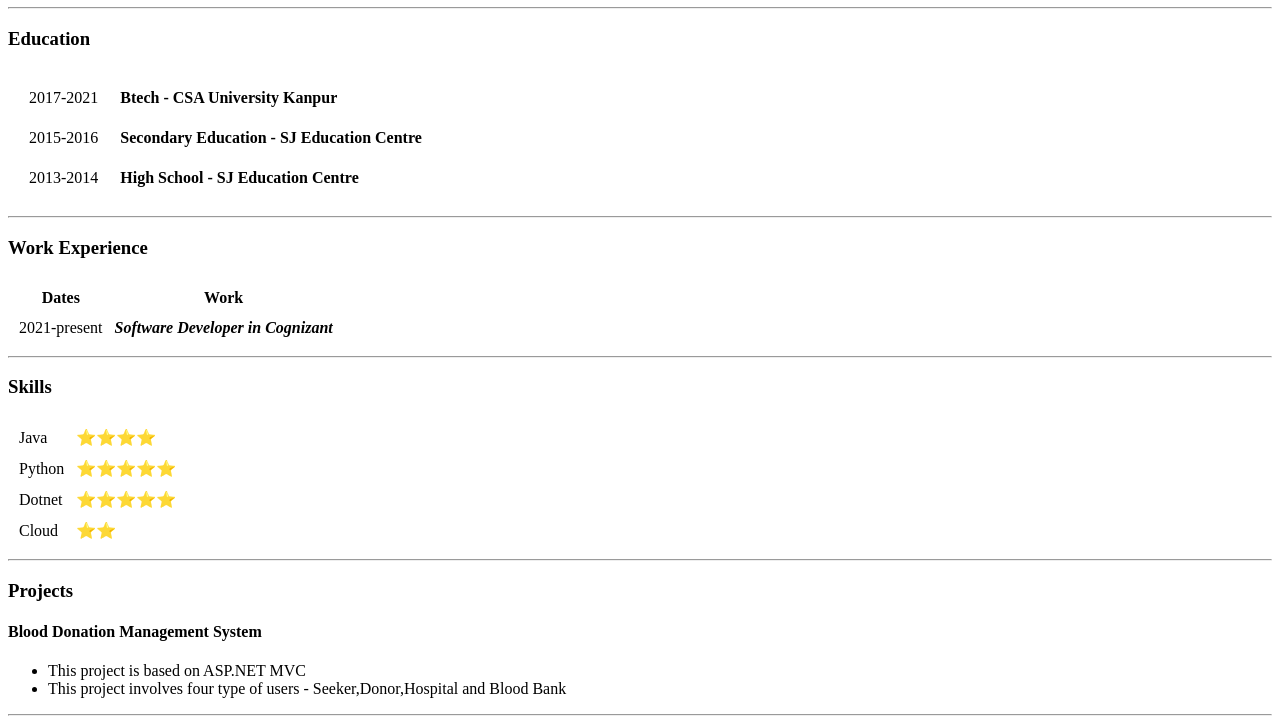
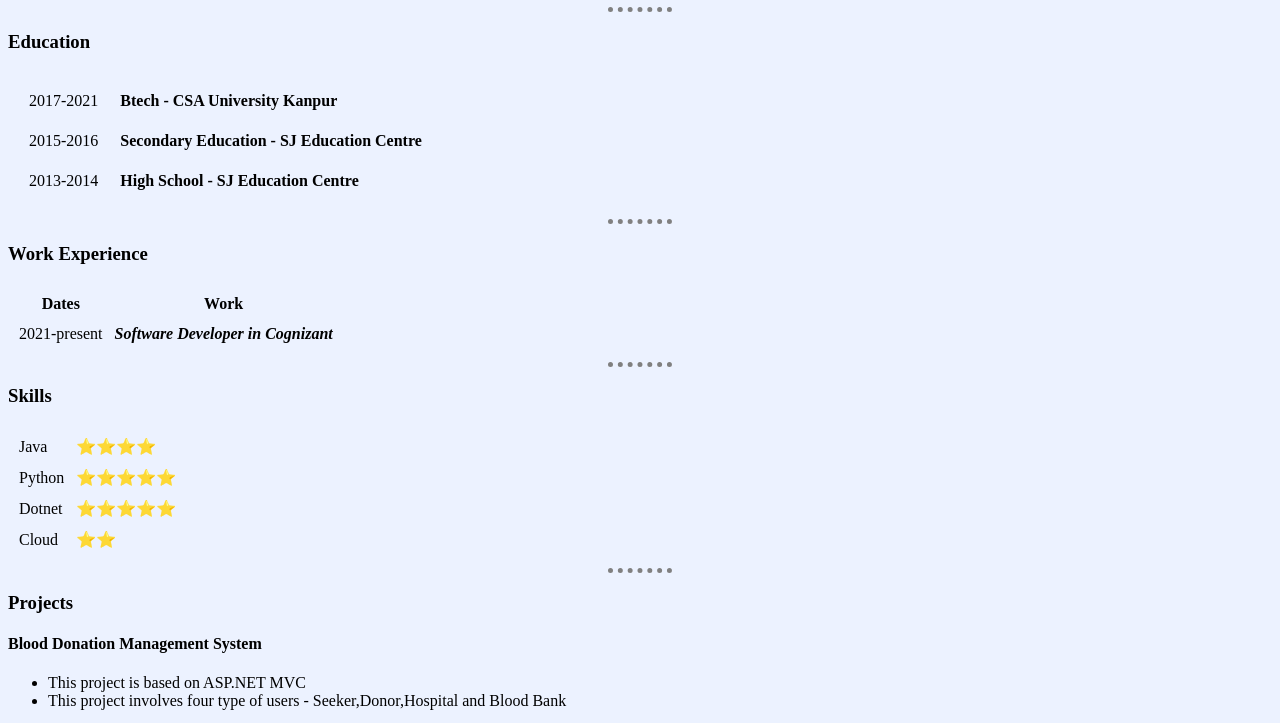
Before and after one commit to salilshukla8/CV, a plain HTML site: page index.html in a window 1280 px wide. Shown: the part 327-1050 px from the top of the page. Drawn offline with Linux system fonts and the light colour scheme.

Commit message:
Changed hr

```diff
--- a/index.html
+++ b/index.html
@@ -5,6 +5,18 @@
     <meta http-equiv="X-UA-Compatible" content="IE=edge">
     <meta name="viewport" content="width=device-width, initial-scale=1.0">
     <title>Salil's Personal Site</title>
+    <style>
+        body{
+            background-color: #ECF2FF;
+        }
+        hr{
+            width: 5%;
+            border-style: none;
+            border-top-style: dotted;
+            border-width: 5px;
+            border-color: grey;
+        }
+    </style>
 </head>
 <body>
     <table cellspacing="20">
```
